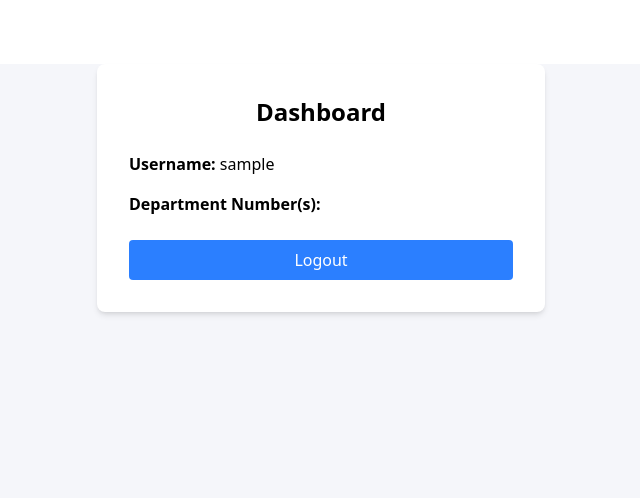
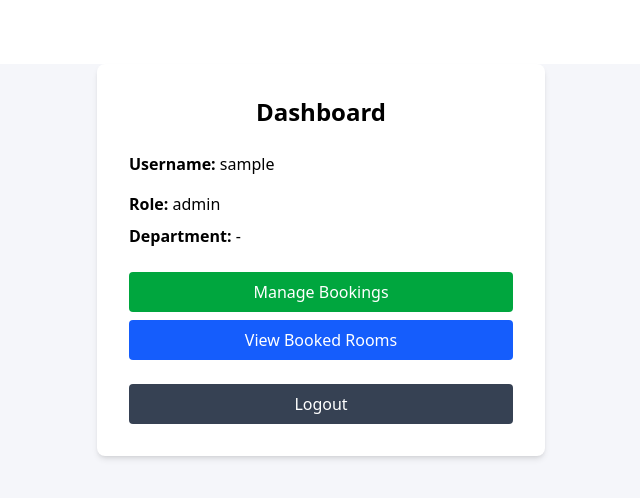
Before and after one commit to Sayain-Aditya/Auth, a React (Vite) app: page /dashboard in a window 1280 px wide. Shown: the top 498 px of the page, without its empty margins (319-959 px from the left). Built offline with nearby package versions, Linux system fonts and the light colour scheme; sample sign-in values are in the browser's storage.

Commit message:
booking check done

```diff
--- a/src/Pages/admin/RoomList.jsx
+++ b/src/Pages/admin/RoomList.jsx
@@ -23,6 +23,18 @@ const RoomList = () => {
   useEffect(() => {
     fetchRooms();
   }, []);
+
+  const token = localStorage.getItem("token");
+  let role = '';
+
+  if (token) {
+    try {
+      const payload = JSON.parse(atob(token.split(".")[1]));
+      role = payload?.role || '';
+    } catch (err) {
+      console.warn("Failed to parse token:", err);
+    }
+  }
 
   const handleUnbook = async (id) => {
     try {
@@ -51,7 +63,7 @@ const RoomList = () => {
     if (!confirm) return;
 
     try {
-      const res = await fetch(`http://localhost:5000/api/bookings/delete/${id}`, {
+      const res = await fetch(`http://localhost:5000/api/bookings/permanent-delete/${id}`, {
         method: 'DELETE',
         headers: {
           'Authorization': `Bearer ${localStorage.getItem('token')}`
@@ -92,9 +104,22 @@ const RoomList = () => {
                 <td className="p-3">{r.bookingInfo?.checkIn?.slice(0, 10)}</td>
                 <td className="p-3">{r.bookingInfo?.checkOut?.slice(0, 10)}</td>
                 <td className="p-3 space-x-2">
-                  <button onClick={() => handleUnbook(r._id)} className="px-3 py-1 bg-yellow-500 text-white rounded text-xs hover:bg-yellow-600">Unbook</button>
-                  <button onClick={() => handleDelete(r._id)} className="px-3 py-1 bg-red-600 text-white rounded text-xs hover:bg-red-700">Delete</button>
-                </td>
+  <button
+    onClick={() => handleUnbook(r._id)}
+    className="px-3 py-1 bg-yellow-500 text-white rounded text-xs hover:bg-yellow-600"
+  >
+    Unbook
+  </button>
+
+  {role === 'admin' && (
+    <button
+      onClick={() => handleDelete(r._id)}
+      className="px-3 py-1 bg-red-600 text-white rounded text-xs hover:bg-red-700"
+    >
+      Delete
+    </button>
+  )}
+</td>
               </tr>
             ))}
             {rooms.length === 0 && (
--- a/src/Pages/dash/Dashboard.jsx
+++ b/src/Pages/dash/Dashboard.jsx
@@ -1,6 +1,5 @@
 import React, { useEffect, useState } from "react";
 import { useNavigate } from "react-router-dom";
-import axios from "axios";
 
 const Dashboard = () => {
   const [user, setUser] = useState(null);
@@ -13,13 +12,14 @@ const Dashboard = () => {
       navigate("/login");
       return;
     }
-    // Decode token to get user info (simple way, not secure for sensitive data)
+
     const payload = token.split(".")[1];
     try {
       const decoded = JSON.parse(atob(payload));
       setUser({
-        username: decoded.username || decoded.name || decoded.id || '',
+        username: decoded.username || '',
         department: decoded.department,
+        role: decoded.role,
       });
     } catch {
       setUser(null);
@@ -32,8 +32,12 @@ const Dashboard = () => {
   if (loading) return <div>Loading...</div>;
   if (!user) return null;
 
+  const isReception =
+    user.role === 'staff' && user.department?.name?.toLowerCase() === 'reception';
+  const isAdmin = user.role === 'admin';
+
   const handleLogout = () => {
-    localStorage.removeItem("token");
+    localStorage.clear();
     navigate("/login");
   };
 
@@ -43,16 +47,43 @@ const Dashboard = () => {
       <div className="mb-4">
         <span className="font-semibold">Username:</span> {user.username}
       </div>
+      <div className="mb-2">
+        <span className="font-semibold">Role:</span> {user.role}
+      </div>
       <div>
-        <span className="font-semibold">Department Number(s):</span> {Array.isArray(user.department)
-          ? user.department.map(dep => dep.id || dep).join(", ")
-          : (user.department?.id || user.department || '')}
+        <span className="font-semibold">Department:</span>{" "}
+        {user.department?.name || '-'}
       </div>
-        <button
-            onClick={handleLogout}
-            className="mt-6 w-full bg-blue-500 text-white py-2 rounded hover:bg-blue-600 transition">
-            Logout
-        </button>
+
+      {(isAdmin || isReception) && (
+        <div className="mt-6">
+          <button
+            onClick={() => navigate("/admin/bookings")}
+            className="w-full bg-green-600 text-white py-2 rounded hover:bg-green-700 transition"
+          >
+            Manage Bookings
+          </button>
+          <button
+            onClick={() => navigate("/admin/rooms")}
+            className="mt-2 w-full bg-blue-600 text-white py-2 rounded hover:bg-blue-700 transition"
+          >
+            View Booked Rooms
+          </button>
+        </div>
+      )}
+
+      {!isAdmin && !isReception && (
+        <div className="mt-6 text-sm text-red-500 text-center">
+          🚫 You don't have access to bookings.
+        </div>
+      )}
+
+      <button
+        onClick={handleLogout}
+        className="mt-6 w-full bg-gray-700 text-white py-2 rounded hover:bg-black transition"
+      >
+        Logout
+      </button>
     </div>
   );
 };
```
